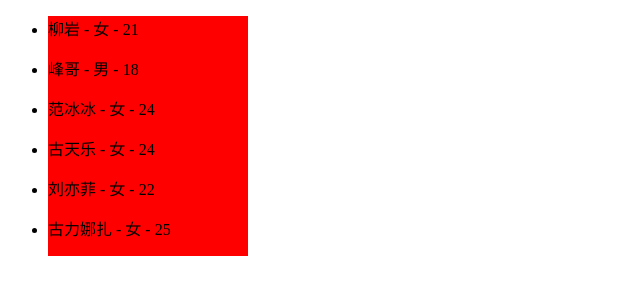
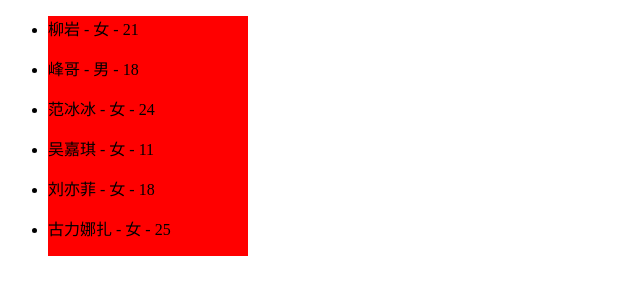
Before and after one commit to AoTeManYYds/hellovue2103a, a website: page rrrrr-vue/day15.html in a window 1280 px wide. Shown: the full height of the page, 0-640 px from the left. Drawn offline with nearby package versions, Linux system fonts and the light colour scheme.

Commit message:
第二次提交

```diff
--- a/rrrrr-vue/day15.html
+++ b/rrrrr-vue/day15.html
@@ -23,8 +23,8 @@
                 {name:'柳岩', gender:'女', age: 21},
                 {name:'峰哥', gender:'男', age: 18},
                 {name:'范冰冰', gender:'女', age: 24},
-                {name:'古天乐', gender:'女', age: 24},
-                {name:'刘亦菲', gender:'女', age: 22},
+                {name:'吴嘉琪', gender:'女', age: 11},
+                {name:'刘亦菲', gender:'女', age: 18},
                 {name:'古力娜扎', gender:'女', age: 25}
             ]
         },
```
